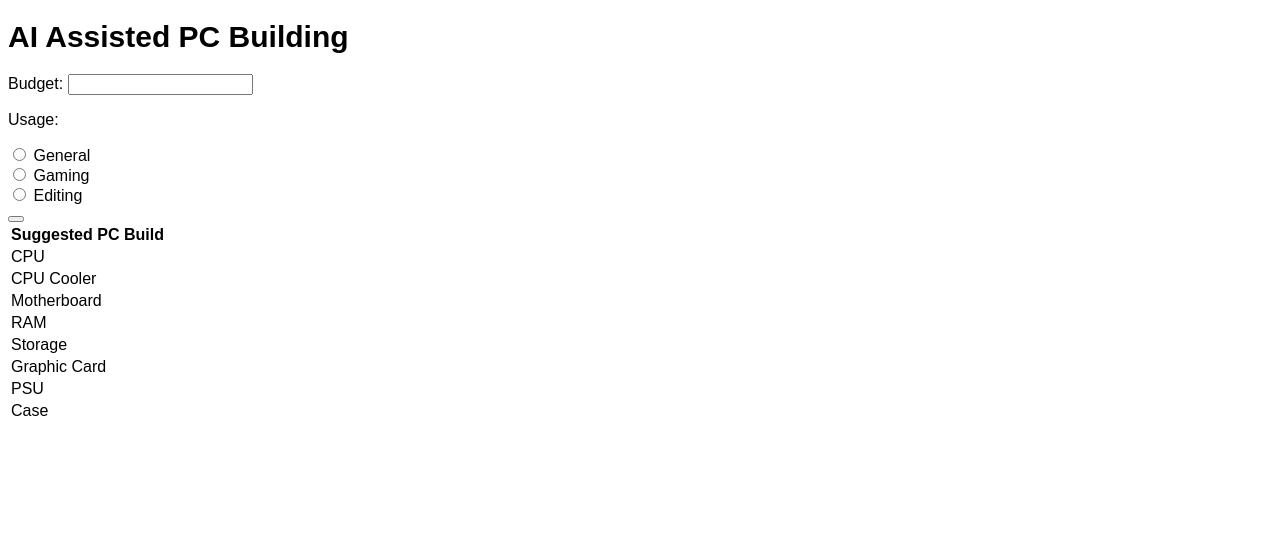
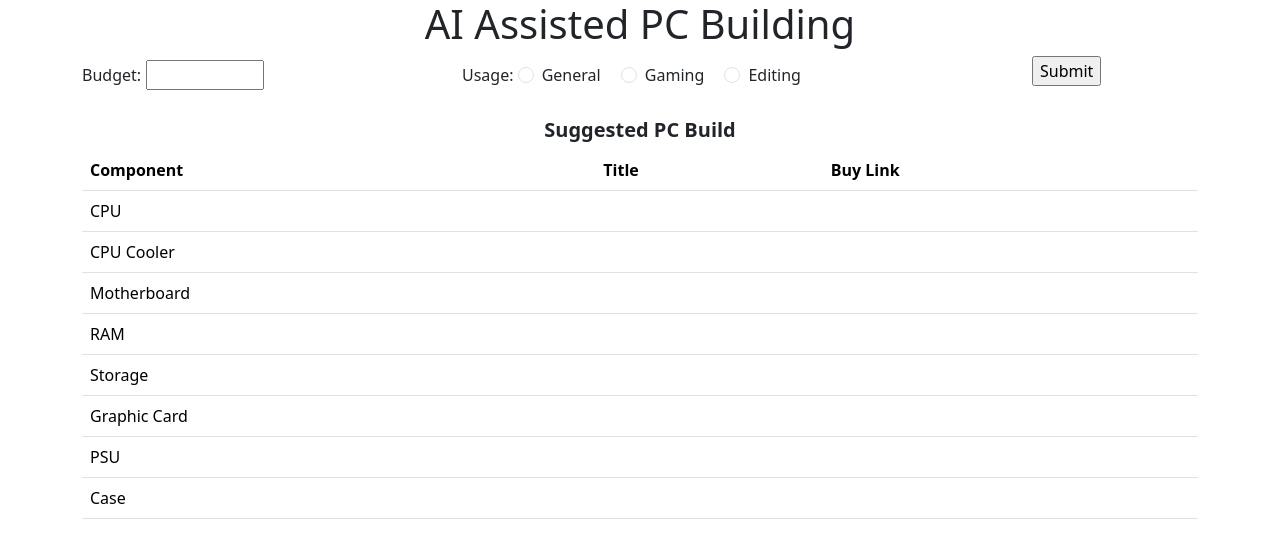
Before and after one commit to likslee2/23CS096, a Flask app: page / in a window 1280 px wide. Shown: the top 558 px of the page. Run offline with Flask 3, Linux system fonts and the light colour scheme.

Commit message:
Update web css

```diff
--- a/web/app.py
+++ b/web/app.py
@@ -7,4 +7,4 @@ def index():
     return render_template("index.html")
 
 if __name__ == "__main__":
-    app.run()
+    app.run(debug=True)
--- a/web/static/css/style.css
+++ /dev/null
@@ -1,7 +0,0 @@
-* {
-    font-family: sans-serif;
-}
-
-h1 {
-    font-size: 30px;
-}
--- a/web/templates/index.html
+++ b/web/templates/index.html
@@ -1,58 +1,90 @@
 <!DOCTYPE html>
 <html>
     <head>
+        <meta charset="utf-8">
+        <meta name="viewport" content="width=device-width, initial-scale=1">
         <title>AI Assisted PC Building</title>
         <link rel="stylesheet" href="{{ url_for('static', filename='css/style.css') }}">
+        <link href="https://cdn.jsdelivr.net/npm/bootstrap@5.3.2/dist/css/bootstrap.min.css" rel="stylesheet" integrity="sha384-T3c6CoIi6uLrA9TneNEoa7RxnatzjcDSCmG1MXxSR1GAsXEV/Dwwykc2MPK8M2HN" crossorigin="anonymous">
     </head>
     <body>
-        <h1>AI Assisted PC Building</h1>
-        <div>
+        <h1 class="text-center">AI Assisted PC Building</h1>
+        <div class="container">
             <form>
-                <label for="budget">Budget:</label>
-                <input type="text" id="budget" name="budget"><br>
-                <p>Usage:</p>
-                <input type="radio" id="general" name="usage" value="general">
-                <label for="general">General</label><br>
-                <input type="radio" id="gaming" name="usage" value="gaming">
-                <label for="gaming">Gaming</label><br>
-                <input type="radio" id="editing" name="usage" value="editing">
-                <label for="editing">Editing</label><br>
-                <button type="submit" value="Submit">
+                <div class="form-group row">
+                    <div class="col-sm-4">
+                        <label for="budget" class="col-sm-2 col-form-label">Budget:</label>
+                        <input type="text" id="budget" name="budget" class="col-sm-4">
+                    </div>
+                    <div class="col-sm-6">
+                            <label class="col-form-label">Usage:</label>
+                            <div class="form-check form-check-inline">
+                                <input class="form-check-input" type="radio" id="general" name="usage" value="general">
+                                <label class="form-check-label" for="general">General</label>
+                            </div>
+                            <div class="form-check form-check-inline">
+                                <input class="form-check-input" type="radio" id="gaming" name="usage" value="gaming">
+                                <label class="form-check-label" for="gaming">Gaming</label>
+                            </div>
+                            <div class="form-check form-check-inline">
+                                <input class="form-check-input" type="radio" id="editing" name="usage" value="editing">
+                                <label class="form-check-label" for="editing">Editing</label>
+                            </div>
+                    </div>
+                    <div class="col-sm-2">
+                        <input type="submit" value="Submit">
+                    </div>
+                </div>
             </form>
-        </div>
-        <div>
-            <table>
-                <th>Suggested PC Build</th>
+        </div><br>
+        <div class="container">
+            <h5 class="text-center fw-bold">Suggested PC Build</h5>
+            <table class="table table-hover">
+                <thead>
+                    <tr>
+                        <th>Component</th>
+                        <th>Title</th>
+                        <th>Buy Link</th>
+                    </tr>
+                </thead>
                 <tr>
                     <td>CPU</td>
+                    <td></td>
                     <td></td>
                 </tr>
                 <tr>
                     <td>CPU Cooler</td>
                     <td></td>
+                    <td></td>
                 </tr>
                 <tr>
                     <td>Motherboard</td>
+                    <td></td>
                     <td></td>
                 </tr>
                 <tr>
                     <td>RAM</td>
                     <td></td>
+                    <td></td>
                 </tr>
                 <tr>
                     <td>Storage</td>
+                    <td></td>
                     <td></td>
                 </tr>
                 <tr>
                     <td>Graphic Card</td>
                     <td></td>
+                    <td></td>
                 </tr>
                 <tr>
                     <td>PSU</td>
                     <td></td>
+                    <td></td>
                 </tr>
                 <tr>
                     <td>Case</td>
+                    <td></td>
                     <td></td>
                 </tr>
             </table>
```
